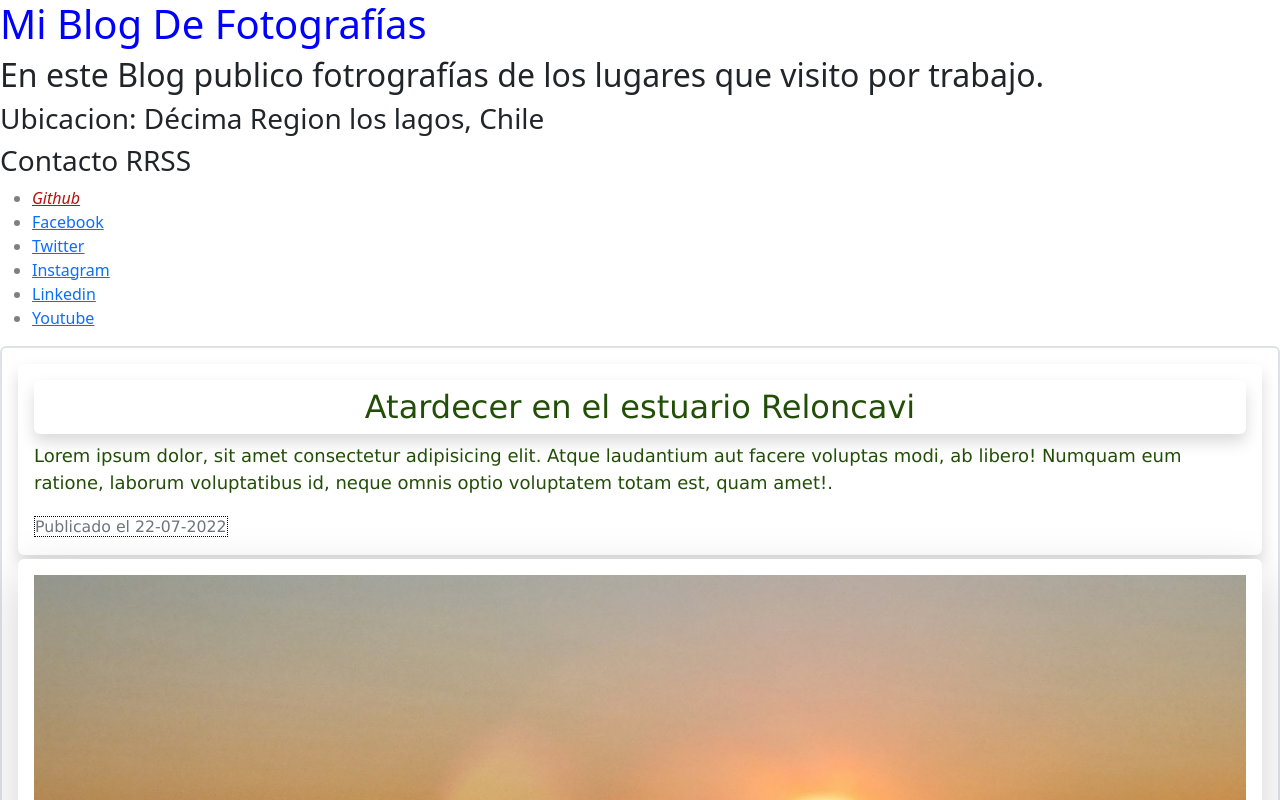
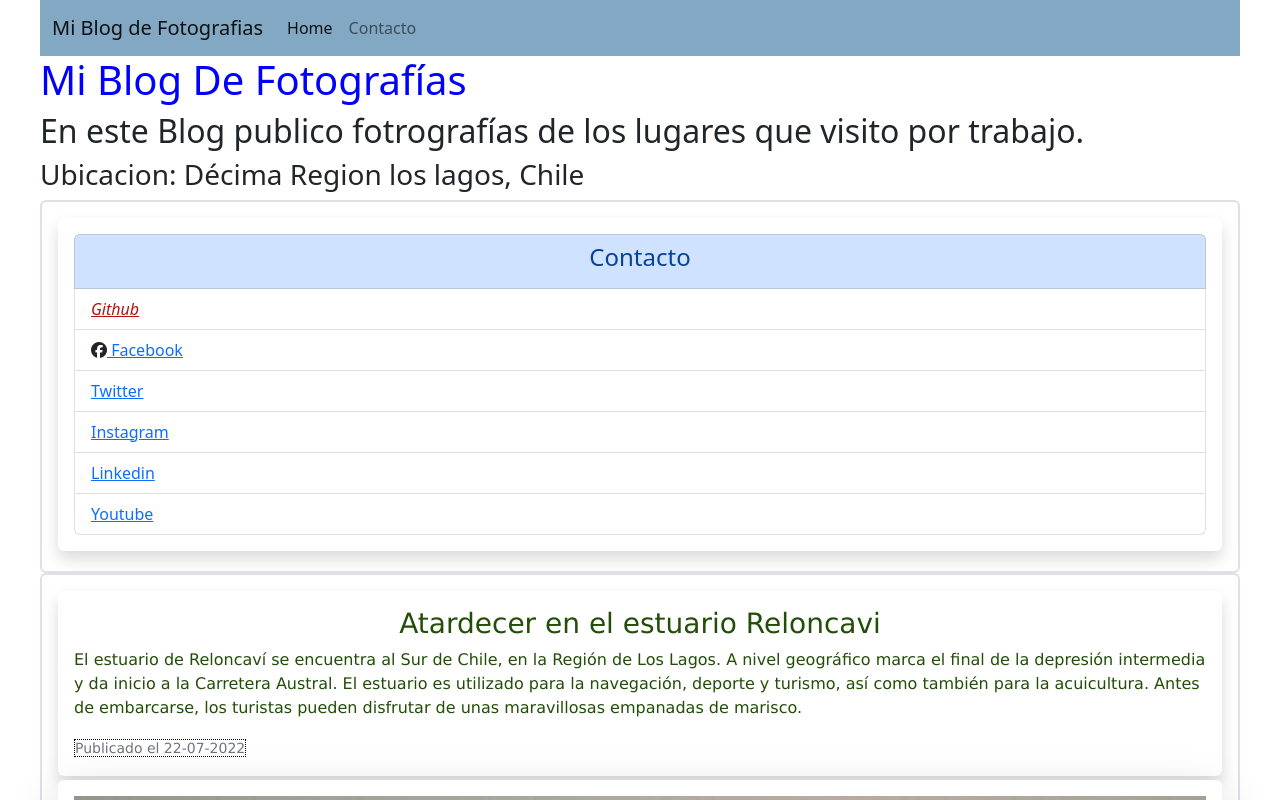
Before and after one commit to Prgm-code/introduccion_desarrollo_front-end, a plain HTML site: page index.html in a window 1280 px wide. Shown: the top 800 px of the page. Drawn offline with nearby package versions, Linux system fonts and the light colour scheme.

Commit message:
Actualizando CSS

```diff
--- a/assets/css/index.css
+++ b/assets/css/index.css
@@ -1,5 +1,5 @@
-*{
-
+.card-text{
+font-size: medium;
 
 }
 article {
@@ -11,3 +11,10 @@ article {
 time {
     border: 1px dotted black ;
 }
+html { background-color: white; }
+body {
+    min-height: 100vh;
+    max-width: 1200px;
+    background-color: white;
+    margin: 0 auto;
+}
--- a/index.html
+++ b/index.html
@@ -4,7 +4,8 @@
 <head>
     <meta charset="UTF-8">
     <meta http-equiv="X-UA-Compatible" content="IE=edge">
-    <meta name="viewport" content="width=device-width, initial-scale=1, shrink-to-fit=no">
+    <meta name="viewport" content="width=device-width, initial-scale=1.0">
+
     <link href="https://cdn.jsdelivr.net/npm/bootstrap@5.2.1/dist/css/bootstrap.min.css" rel="stylesheet"
         integrity="sha384-iYQeCzEYFbKjA/T2uDLTpkwGzCiq6soy8tYaI1GyVh/UjpbCx/TYkiZhlZB6+fzT" crossorigin="anonymous">
 
@@ -15,6 +16,26 @@
 </head>
 
 <body>
+    <script src="https://kit.fontawesome.com/167491b07d.js" crossorigin="anonymous"></script>
+
+    <!-- Navbar content -->
+<nav class="navbar navbar-expand-lg " style="background-color: #82a8c4;">
+    <div class="container-fluid">
+        <a class="navbar-brand" href="#">Mi Blog de Fotografias </a>
+        <button class="navbar-toggler" type="button" data-bs-toggle="collapse" data-bs-target="#navbarNavAltMarkup" aria-controls="navbarNavAltMarkup" aria-expanded="false" aria-label="Toggle navigation">
+        <span class="navbar-toggler-icon"></span>
+        </button>
+        <div class="collapse navbar-collapse" id="navbarNavAltMarkup">
+        <div class="navbar-nav">
+            <a class="nav-link active" aria-current="page" href="#">Home</a>
+            <a class="nav-link" href="#">Contacto</a>
+
+
+        </div>
+        </div>
+    </div>
+</nav>
+
     <header>
         <h1 style="color: blue">Mi Blog De Fotografías</h1>
         <h2>En este Blog publico fotrografías de los lugares que visito por trabajo.</h2>
@@ -22,29 +43,32 @@
 
     </header>
     <nav>
-        <h3>Contacto RRSS</h3>
-        <div>
-            <ul style="color: gray">
-                <li><a href="http://www.github.com/prgm-code/" target="_blank"
-                        style="color: rgb(180, 18, 12); font-style:italic">Github</a></li>
-                <li><a href="http://www.facebook.com" target="_blank">Facebook</a></li>
-                <li><a href="http://www.twitter.com" target="_blank">Twitter</a></li>
-                <li><a href="http://www.Instagram.com" target="_blank">Instagram</a></li>
-                <li><a href="http://www.Linkedin.com" target="_blank">Linkedin</a></li>
-                <li><a href="http://www.Youtube.com" target="_blank">Youtube</a></li>
-            </ul>
+
+        <div class="card p-3 border border-2 " >
+            <div class="card-body shadow p-3 mb-1 bg-body rounded">
+                <ul style="color: gray" class="list-group ">
+                    <li class="list-group-item list-group-item-primary text-center"><strong><h4>Contacto</h4></strong> </li>
+                    <li class="list-group-item list-group-item-action"><a href="http://www.github.com/prgm-code/" target="_blank"
+                            style="color: rgb(180, 18, 12); font-style:italic">Github</a></li>
+                    <li class="list-group-item list-group-item-action"><i class="fa-brands fa-facebook"></i><a href="http://www.facebook.com" target="_blank"> Facebook</a></li>
+                    <li class="list-group-item list-group-item-action"><a href="http://www.twitter.com" target="_blank">Twitter</a></li>
+                    <li class="list-group-item list-group-item-action"><a href="http://www.Instagram.com" target="_blank">Instagram</a></li>
+                    <li class="list-group-item list-group-item-action"><a href="http://www.Linkedin.com" target="_blank">Linkedin</a></li>
+                    <li class="list-group-item list-group-item-action"><a href="http://www.Youtube.com" target="_blank">Youtube</a></li>
+                </ul>
+            </div>
+
         </div>
     </nav>
 
 
-    <Section>
-        <Article>
-            <div class="card p-3 border border-2 ">
+    <section>
+        <article>
+            <div class="card p-3 border border-2  ">
                 <div class="card-body shadow p-3 mb-1 bg-body rounded">
-                    <h2 class="card-title text-center  shadow p-2 mb-2 bg-body rounded">Atardecer en el estuario Reloncavi</h2>
-                    <p class="card-text">Lorem ipsum dolor, sit amet consectetur adipisicing elit. Atque laudantium aut
-                        facere voluptas modi, ab libero! Numquam eum ratione, laborum voluptatibus id, neque omnis optio
-                        voluptatem totam est, quam amet!.</p>
+                    <h3 class="card-title text-center ">Atardecer en el estuario Reloncavi</h3>
+                    <p class="card-text">El estuario de Reloncaví se encuentra al Sur de Chile, en la Región de Los Lagos. A nivel geográfico marca el final de la depresión intermedia y da inicio a la Carretera Austral.
+                    El estuario es utilizado para la navegación, deporte y turismo, así como también para la acuicultura. Antes de embarcarse, los turistas pueden disfrutar de unas maravillosas empanadas de marisco.</p>
                     <p class="card-text"><small class="text-muted"><time datetime="22-07-2022">Publicado el
                                 22-07-2022</time></small></p>
                 </div>
@@ -61,9 +85,7 @@
             <div class="card p-3  ">
                 <div class="card-body">
                     <h2 class="card-title text-center pb-5">Puerto Montt Vista Aerea</h2>
-                    <p class="card-text">Lorem ipsum dolor, sit amet consectetur adipisicing elit. Veniam molestiae
-                        tempora rerum distinctio tempore, maiores recusandae iure explicabo magni architecto unde atque
-                        voluptatum sed eaque soluta excepturi sit quis sapiente.</p>
+                    <p class="card-text">Puerto Montt es una ciudad y comuna de la zona sur de Chile. Se encuentra en frente al seno de Reloncaví. Fue fundada en 1853 y se ha convertido en una de las principales ciudades de la zona sur austral, ya que es la puerta de entrada a la Patagonia chilena.</p>
                     <p class="card-text"><small class="text-muted"><time datatime="14-04-2022">Publicado el
                                 14-04-2022</time></small></p>
                 </div>
@@ -78,7 +100,7 @@
             <div class="card p-3  ">
                 <div class="card-body">
                     <h2 class="card-title text-center pb-5">Capilla Rolecha</h2>
-                    <p class="card-text">Lorem ipsum dolor, sit amet consectetur adipisicing elit. Animi earum, magni ipsam atque voluptates blanditiis tempora corrupti facilis suscipit inventore quam provident amet, odio non itaque, saepe obcaecati ut dolorum!</p>
+                    <p class="card-text">Rolecha es una localidad costera del sur de Chile que pertenece a la comuna de Hualaihué. En lengua indígena significa “brazo lateral Del Valle”. La iglesia San Pedro de Rolecha fue fundada en 1903 y actualmente pertenece a la Parroquia Sagrada Familia de Hornopirén.</p>
                     <p class="card-text"><small class="text-muted"> <time datatime="03-03-2022">Publicado el 03-03-2022</time></small></p>
                 </div>
                 <img src="./assets/img/capilla_rolecha.jpeg" class="img-fluid" alt="capilla_rolecha">
@@ -90,7 +112,7 @@
             <div class="card p-3  ">
                 <div class="card-body">
                     <h2 class="card-title text-center pb-5">Lago Azul</h2>
-                    <p class="card-text">Lorem ipsum dolor sit, amet consectetur adipisicing elit. Architecto rem vel dignissimos a, placeat unde iure sed id quas asperiores consequatur, provident blanditiis officiis. Aliquid nisi totam architecto tempora deserunt.</p>
+                    <p class="card-text">El Lago Azul se encuentra situado en la Región de Los Lagos, en el Valle del Río Puelo, zona que es muy reconocida y valorada como una de las mejores para la pesca deportiva Fly Fishing de Trucha y Salmón.</p>
                     <p class="card-text"><small class="text-muted"> <time datatime="12-02-2022">Publicado el 12-02-2022</time></small></p>
                 </div>
                 <img src="./assets/img/lago_azul.jpeg" class="img-fluid" alt="lago_azul">
@@ -101,8 +123,9 @@
         <article>
             <div class="card p-3  ">
                 <div class="card-body">
-                    <h2 class="card-title text-center pb-5">Bote y Volcán Tronador</h2>
-                    <p class="card-text">Lorem ipsum dolor sit amet consectetur adipisicing elit. Sequi consequatur, sapiente eligendi expedita iste deleniti explicabo blanditiis doloribus amet, earum ad ullam ipsam laudantium. Vel voluptatum corrupti perferendis modi recusandae?</p>
+                    <h2 class="card-title text-center pb-5">Volcan Tronador</h2>
+                    <p class="card-text">El cerro Tronador es un volcán activo que se encuentra en la zona sur de la Cordillera de Los Andes en la frontera entre Chile y Argentina.
+                    Es posible verlo desde parte de la Región de Los Lagos y su nombre se debe al ruido similar al del trueno producido por los frecuentes desprendimientos de sus glaciares.</p>
                     <p class="card-text"><small class="text-muted"> <time datatime="21-01-2022">Publicado el 21-01-2022</time></small></p>
                 </div>
                 <img src="./assets/img/Volcan_tronado_bote.jpeg" class="img-fluid" alt="Volcan_tronado_bote">
@@ -114,7 +137,7 @@
             <div class="card p-3  ">
                 <div class="card-body">
                     <h2 class="card-title text-center pb-5">Letrero Segundo Corral</h2>
-                    <p class="card-text">Lorem ipsum dolor sit amet, consectetur adipisicing elit. Recusandae ullam, vel perferendis ipsa necessitatibus repudiandae possimus esse, laborum et corrupti quibusdam ea, ipsam architecto! Repellendus qui nobis sint deserunt error.</p>
+                    <p class="card-text">Segundo Corral es una localidad rural del sur de Chile ubicado en el valle del Río Puelo. La localidad se destaca por la actividad de pesca recreativa y a sus alrededores se encuentra Primer Corral y Llanada Grande.</p>
                     <p class="card-text"><small class="text-muted"> <time datatime="22-12-2021">Publicado el 22-12-2021</time></small></p>
                 </div>
                 <img src="./assets/img/sign_segundo_corral.jpeg" class="img-fluid" alt="sign_segundo_corral">
@@ -123,7 +146,7 @@
         <br>
 
 
-    </Section>
+    </section>
     <br>
     <footer><small>Derechos de autor reservados 2022 <a
                 href="http://www.github.com/prgm-code/"><strong>@prgm-code</strong></a></small></footer>
```
Also changed, not shown: home.html (added).
